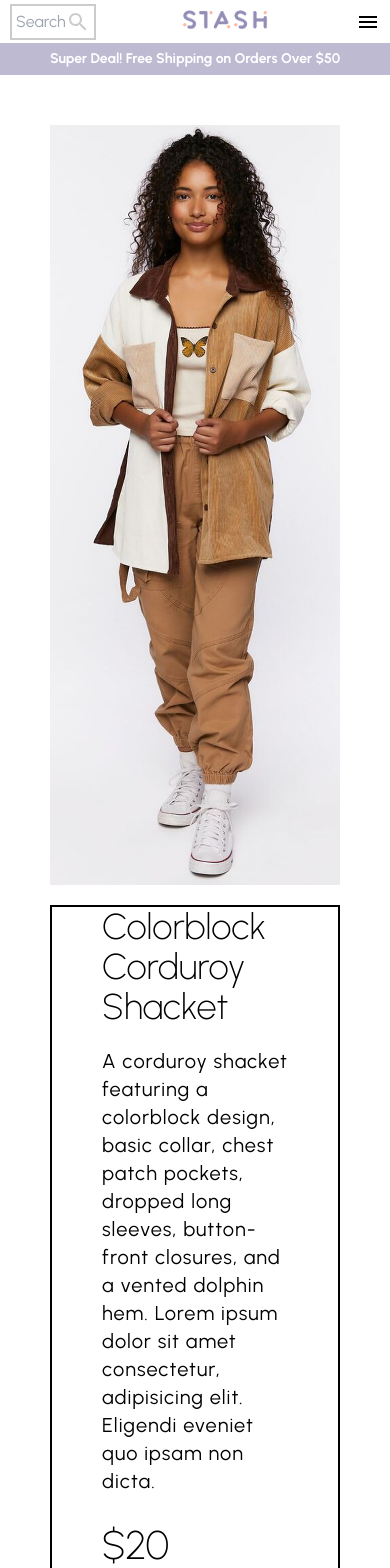
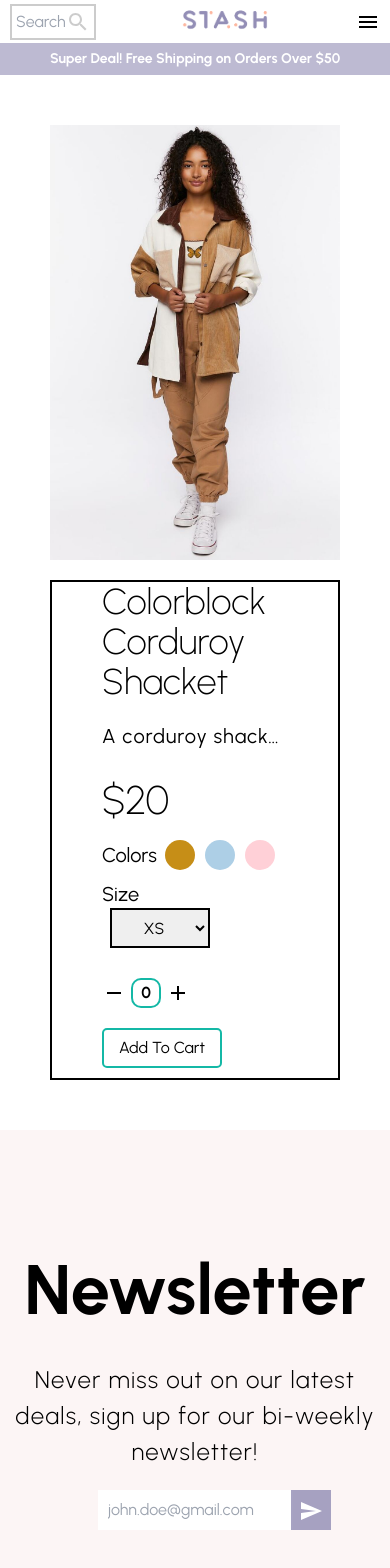
Before and after one commit to ddelimond/Stash, a React (Vite) app: page / in a window 390 px wide. Shown: the top 1568 px of the page. Built offline with nearby package versions, Linux system fonts and the light colour scheme.

Commit message:
=made site responsive form most pages

```diff
--- a/src/components/SingleProduct.jsx
+++ b/src/components/SingleProduct.jsx
@@ -19,13 +19,13 @@ const SingleProduct = (props) => {
     return (
         <div className='wrapper w-screen flex gap-x-5 gap-y-5 flex-wrap p-[50px]'>
             <div className='imgContainer flex justify-center items-center grow'>
-                <img src={single4} alt="" className=' max-w-[450px] w-full h-[90vh] object-cover' />
+                <img src={single4} alt="" className=' max-w-[450px] w-full sm:h-[90vh] object-cover' />
             </div>
             <div className='Info flex   w-[50%] flex-col justify-center grow py-0 px-[50px] border-2 border-solid border-black'>
                 <h1 className='title text-4xl font-thin'>Colorblock Corduroy Shacket</h1>
-                <p className='desc text-xl tracking-wider  max-w-4xl mx-0 my-[20px]'>A corduroy shacket featuring a colorblock design, basic collar, chest patch pockets, dropped long sleeves, button-front closures, and a vented dolphin hem. Lorem ipsum dolor sit amet consectetur, adipisicing elit. Eligendi eveniet quo ipsam non dicta.</p>
+                <p className='desc text-xl tracking-wider  max-w-4xl mx-0 my-[20px] truncate'>A corduroy shacket featuring a colorblock design, basic collar, chest patch pockets, dropped long sleeves, button-front closures, and a vented dolphin hem. Lorem ipsum dolor sit amet consectetur, adipisicing elit. Eligendi eveniet quo ipsam non dicta.</p>
                 <span className='price text-[40px] font-thin'>$20</span>
-                <div className='filters flex flex-col flex-wrap sm:flex-row justify-between gap-y-[20px] sm:gap-y-0  w-[50%] my-[10px]  '>
+                <div className='filters flex flex-col flex-wrap sm:flex-row justify-between   w-[50%] my-[10px]  '>
                     <div className='colorFilter flex flex-row items-center gap-x-2 '>
                         <span className='title text-xl '>Colors</span>
                         <div className='colorsContainer flex gap-x-[10px]'>
```
